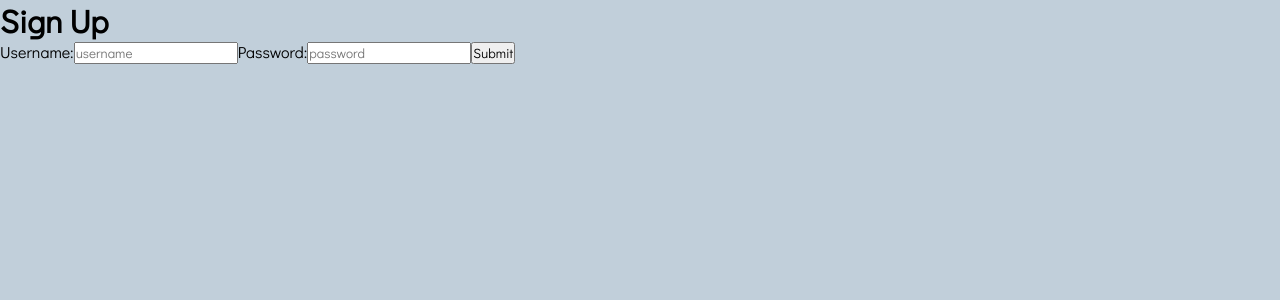
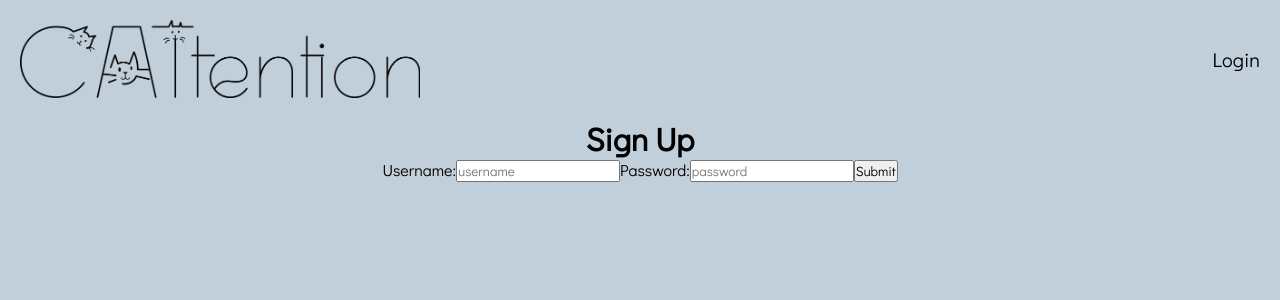
Before and after one commit to ewaltho/CATtention-front, a React (Create React App) app: page /signup in a window 1280 px wide. Shown: the top 300 px of the page. Built offline with nearby package versions, Linux system fonts and the light colour scheme; no server answers.

Commit message:
dynamic nav

```diff
--- a/src/App.js
+++ b/src/App.js
@@ -96,7 +96,7 @@ function App() {
             }
           />
           <Route
-            path="/chat"
+            path="/joinchat"
             element={<JoinChat roomData={roomData} setRoomData={setRoomData} />}
           />
           <Route path="/chat/:roomId" element={<Chat roomData={roomData} />} />
--- a/src/assets/css/App.css
+++ b/src/assets/css/App.css
@@ -65,3 +65,8 @@ body {
   text-decoration: none;
   color: white;
 }
+
+.form {
+  text-align: center;
+  margin: auto;
+}
--- a/src/components/JoinChat.js
+++ b/src/components/JoinChat.js
@@ -44,7 +44,7 @@ function JoinChat(props) {
   };
 
   return (
-    <div className="join-chat">
+    <div className="join-chat form">
       <h1>Join a Chat Room</h1>
       <form onSubmit={handleCreateRoom}>
         <label htmlFor="room-name">Room Name:</label>
--- a/src/components/Login.js
+++ b/src/components/Login.js
@@ -29,7 +29,7 @@ export default function Login({
   };
 
   return (
-    <>
+    <div className="form">
       <h1>Login</h1>
       {isUserPassCorrect === false ? (
         <p>Username or password incorrect.</p>
@@ -54,6 +54,6 @@ export default function Login({
         ></input>
         <button type="submit">Submit</button>
       </form>
-    </>
+    </div>
   );
 }
--- a/src/components/Navigation.js
+++ b/src/components/Navigation.js
@@ -2,9 +2,9 @@ import React from "react";
 import { Link } from "react-router-dom";
 import { useLocation } from 'react-router-dom';
 
+// TODO: Change class names to format individual navbars or change main CSS to accomodate different styles
 export default function Navigation() {
     const currentlocation = useLocation();
-    console.log(currentlocation)
     if (currentlocation.pathname === "/") {
         return (
           <div className="Nav">
@@ -19,8 +19,31 @@ export default function Navigation() {
         return (
             <div className="Nav">
               <img src="CATtention-logo.png" alt="logo" className="logo" />
-              <Link to="/" className="btn">
-                Home
+              <Link to="/signup" className="btn">
+                Register
+              </Link>
+            </div>
+          );
+    }
+    else if (currentlocation.pathname === "/signup") {
+        return (
+            <div className="Nav">
+              <img src="CATtention-logo.png" alt="logo" className="logo" />
+              <Link to="/login" className="btn">
+                Login
+              </Link>
+            </div>
+          );
+    }
+    else if (currentlocation.pathname === "/joinchat") {
+        return (
+            <div className="Nav">
+              <img src="CATtention-logo.png" alt="logo" className="logo" />
+              <Link to="" className="btn">
+                Profile
+              </Link>
+              <Link to="" className="btn">
+                Log Out
               </Link>
             </div>
           );
--- a/src/components/SignUp.js
+++ b/src/components/SignUp.js
@@ -20,14 +20,14 @@ export default function SignUp({
       setUserToken(response.data.token);
       localStorage.setItem("token", response.data.token);
       // This will redirect. the redirect method in react router dom is deprecated, this is what we use now.
-      return navigate("/chat");
+      return navigate("/joinchat");
     } else {
       clearSignupForm();
     }
   };
 
   return (
-    <>
+    <div className="form">
       <h1>Sign Up</h1>
       <form onSubmit={handleSignUpFormSubmit}>
         <label htmlFor="username">Username:</label>
@@ -47,6 +47,6 @@ export default function SignUp({
         ></input>
         <button type="submit">Submit</button>
       </form>
-    </>
+    </div>
   );
 }
```
